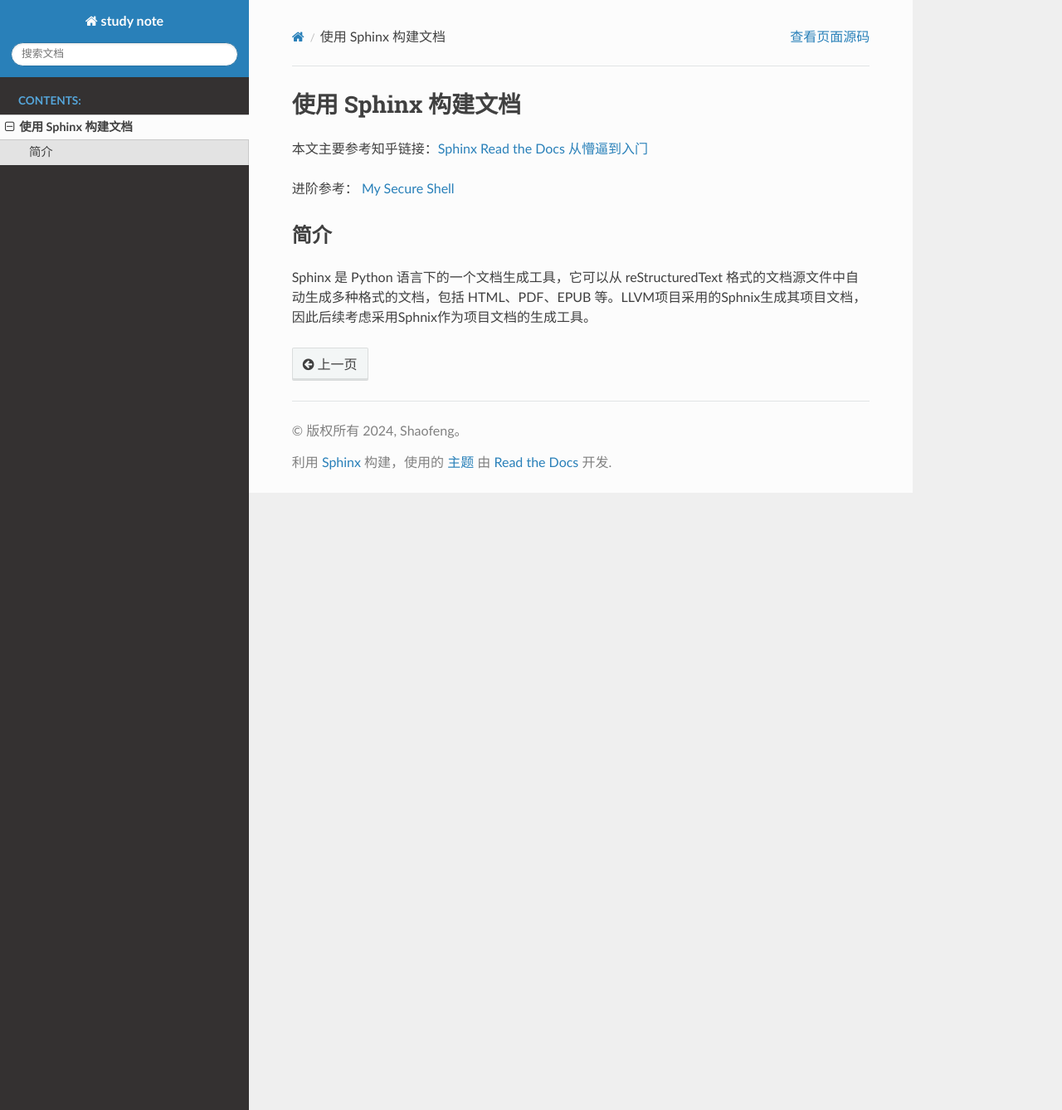
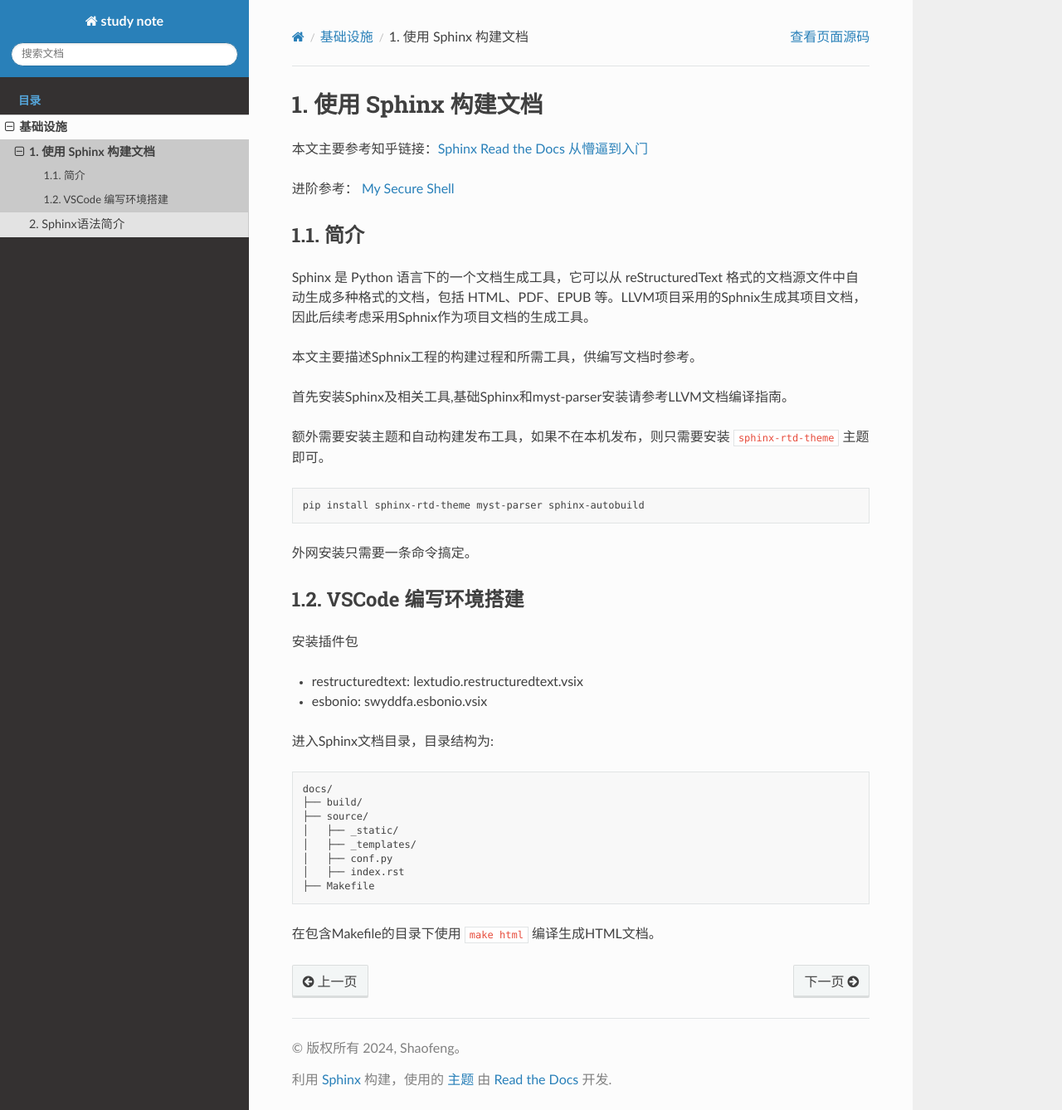
Before and after one commit to ShaofengWu/note, a Sphinx documentation site: the page built from docs/source/utils/sphinx-setup.rst, in a window 1280 px wide and 1338 px high. Shown: the whole window at 83% size. Built offline with Sphinx 7.4.7 and the Read the Docs theme 3.1.0, drawn with Linux system fonts in a browser that asks for light colours.

Commit message:
sphinx grammar introduction

```diff
--- a/docs/source/conf.py
+++ b/docs/source/conf.py
@@ -14,7 +14,8 @@
 # -- General configuration ---------------------------------------------------
 # https://www.sphinx-doc.org/en/master/usage/configuration.html#general-configuration
 
-extensions = []
+# configure Sphinx for markdown support
+extensions = ['myst_parser']
 
 templates_path = ['_templates']
 exclude_patterns = []
--- a/docs/source/index.rst
+++ b/docs/source/index.rst
@@ -12,7 +12,7 @@
 
 
 .. toctree::
-   :maxdepth: 1
-   :caption: Contents:
+   :maxdepth: 2
+   :caption: 目录
 
-   utils/sphinx-setup.rst
+   utils/index
--- /dev/null
+++ b/docs/source/utils/index.rst
@@ -0,0 +1,9 @@
+基础设施
+============
+
+.. toctree::
+   :numbered:
+   :maxdepth: 2
+
+   sphinx-setup.rst
+   sphinx-grammar.rst
--- a/docs/source/utils/sphinx-setup.rst
+++ b/docs/source/utils/sphinx-setup.rst
@@ -8,3 +8,36 @@
 简介
 ------
 Sphinx 是 Python 语言下的一个文档生成工具，它可以从 reStructuredText 格式的文档源文件中自动生成多种格式的文档，包括 HTML、PDF、EPUB 等。LLVM项目采用的Sphnix生成其项目文档，因此后续考虑采用Sphnix作为项目文档的生成工具。
+
+本文主要描述Sphnix工程的构建过程和所需工具，供编写文档时参考。
+
+首先安装Sphinx及相关工具,基础Sphinx和myst-parser安装请参考LLVM文档编译指南。
+
+额外需要安装主题和自动构建发布工具，如果不在本机发布，则只需要安装 ``sphinx-rtd-theme`` 主题即可。
+
+.. code-block:: bash
+
+    pip install sphinx-rtd-theme myst-parser sphinx-autobuild
+
+外网安装只需要一条命令搞定。
+
+VSCode 编写环境搭建
+-------------------
+
+安装插件包
+
+* restructuredtext: lextudio.restructuredtext.vsix
+* esbonio: swyddfa.esbonio.vsix
+
+进入Sphinx文档目录，目录结构为::
+
+    docs/
+    ├── build/
+    ├── source/
+    │   ├── _static/
+    │   ├── _templates/
+    │   ├── conf.py
+    │   ├── index.rst
+    ├── Makefile
+
+在包含Makefile的目录下使用 ``make html`` 编译生成HTML文档。
```
Also changed, not shown: docs/source/utils/sphinx-grammar.rst (added, +278 -0 lines), docs/source/utils/fig/LLVM_tools_around_IR.png (added), 1 other file.
